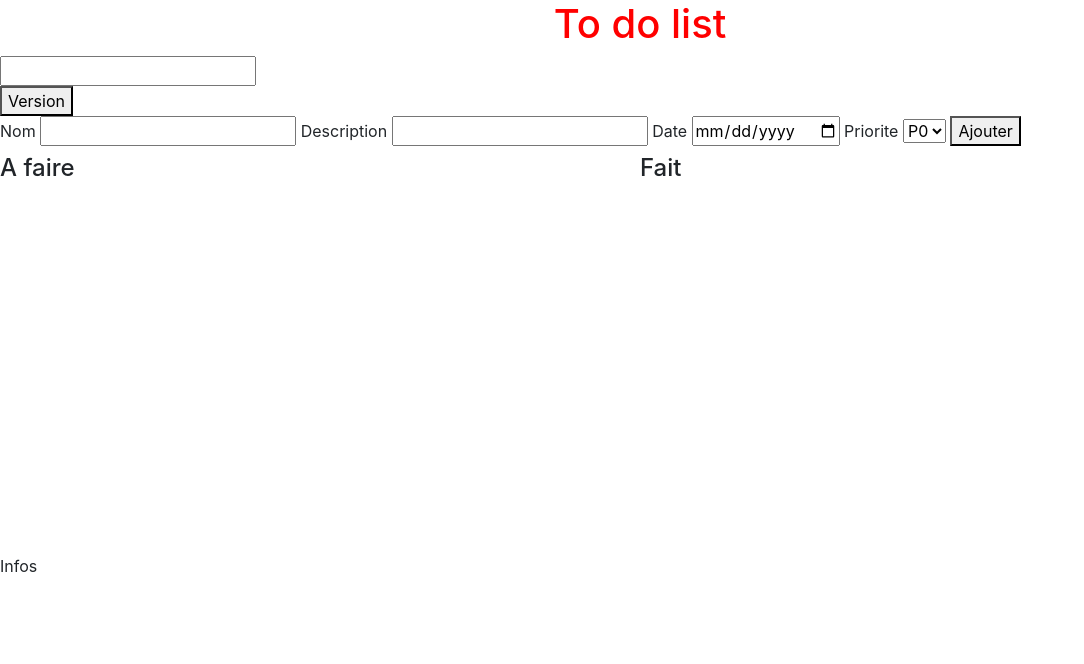
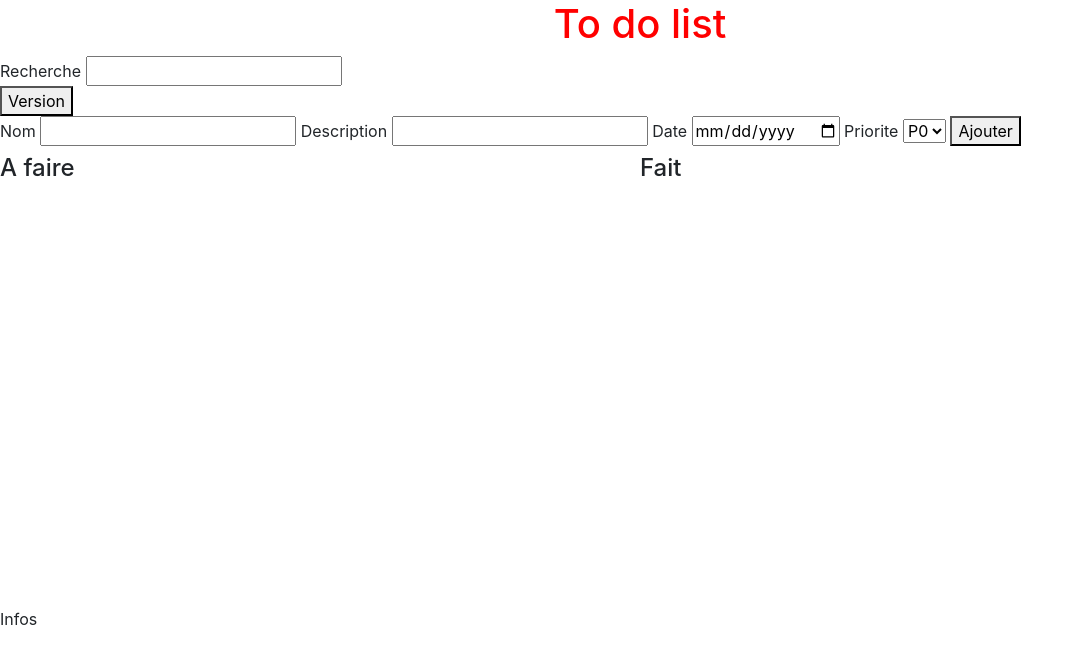
Before and after one commit to Laffreuxbob/TodolistMongo, a website: page Todo_Frontend/index.html in a window 1280 px wide. Shown: the whole page, without its empty margins (0-1084 px from the left). Drawn offline with nearby package versions, Linux system fonts and the light colour scheme; no server answers.

Commit message:
scroll todolist display

```diff
--- a/Todo_Frontend/css/style.css
+++ b/Todo_Frontend/css/style.css
@@ -7,12 +7,12 @@ h1{
     display: flex;
 }
 
-#mainContent > div{
+#mainContent  ul{
     height: 50vh;
     overflow-y: scroll;
 }
 
-#mainContent > div::-webkit-scrollbar {
+#mainContent  ul::-webkit-scrollbar {
     display: none;
 }
 
--- a/Todo_Frontend/index.html
+++ b/Todo_Frontend/index.html
@@ -16,6 +16,7 @@
 
 
     <div id="search">
+        Recherche
         <input type="text" id="inputSearchTask">
     </div>
 
```
